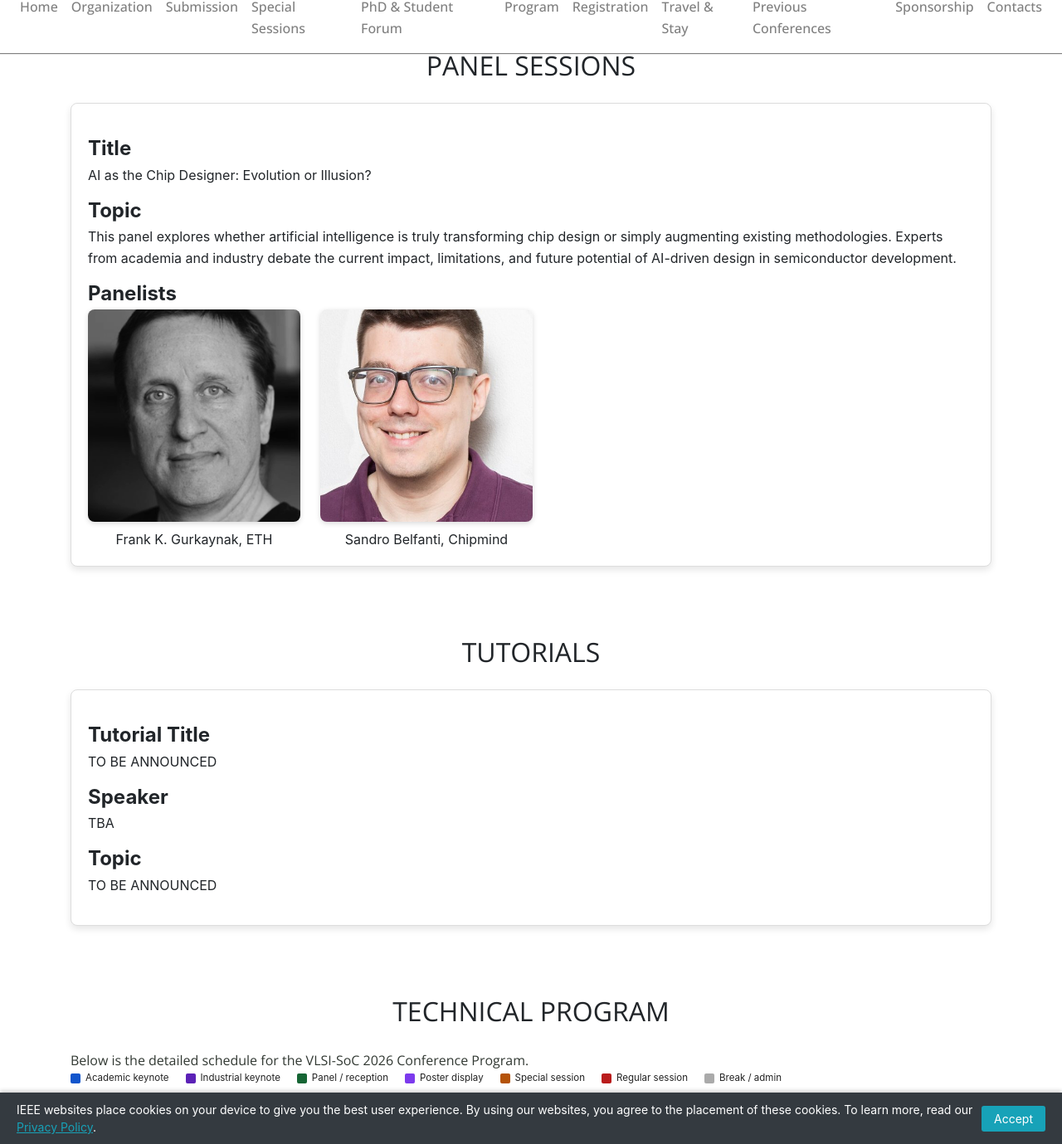
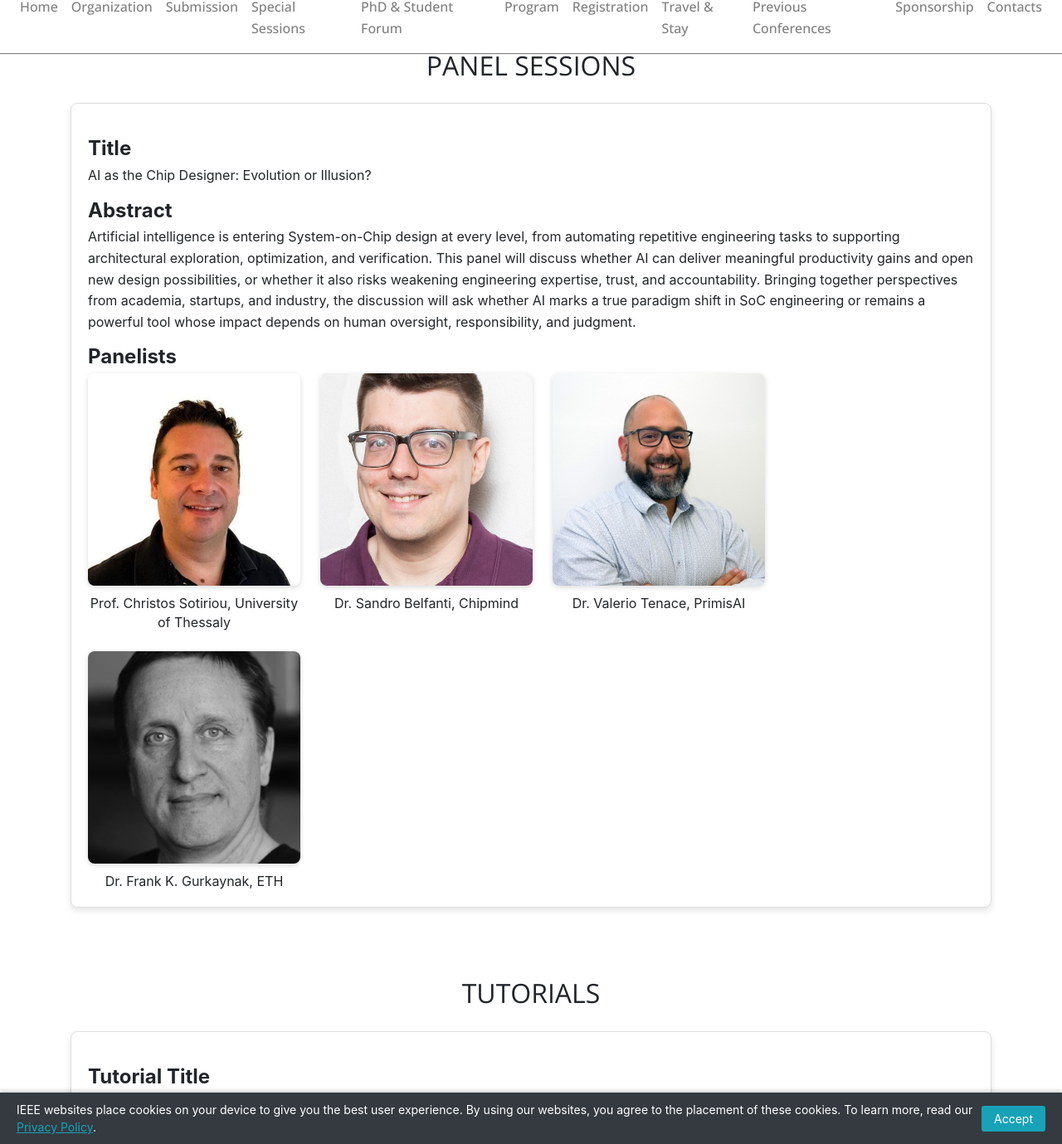
Before and after one commit to vlsi-soc/vlsi-soc, a Jekyll site: the page built from program.md, in a window 1280 px wide and 1400 px high, scrolled down 6353 px, cut to the strip 21-1400 px from the top of the window. Shown: the whole strip at 83% size. Built offline with Jekyll 4.4.1, drawn with Linux system fonts in a browser that asks for light colours; nearby versions of some CDN libraries.

Commit message:
Add panel session details

```diff
--- a/_data/keynotes.yml
+++ b/_data/keynotes.yml
@@ -72,9 +72,13 @@ tutorials:
 
 panel_sessions:
   - title: "AI as the Chip Designer: Evolution or Illusion?"
-    topic: "This panel explores whether artificial intelligence is truly transforming chip design or simply augmenting existing methodologies. Experts from academia and industry debate the current impact, limitations, and future potential of AI-driven design in semiconductor development."
+    abstract: "Artificial intelligence is entering System-on-Chip design at every level, from automating repetitive engineering tasks to supporting architectural exploration, optimization, and verification. This panel will discuss whether AI can deliver meaningful productivity gains and open new design possibilities, or whether it also risks weakening engineering expertise, trust, and accountability. Bringing together perspectives from academia, startups, and industry, the discussion will ask whether AI marks a true paradigm shift in SoC engineering or remains a powerful tool whose impact depends on human oversight, responsibility, and judgment."
     panelists:
-      - name: "Frank K. Gurkaynak, ETH"
+      - name: "Prof. Christos Sotiriou, University of Thessaly"
+        photo: "speaker-sotiriou.jpg"
+      - name: "Dr. Sandro Belfanti, Chipmind"
+        photo: "speaker-belfanti.png"
+      - name: "Dr. Valerio Tenace, PrimisAI"
+        photo: "speaker-tenace.jpeg"
+      - name: "Dr. Frank K. Gurkaynak, ETH"
         photo: "speaker-gurkaynak.png"
-      - name: "Sandro Belfanti, Chipmind"
-        photo: "speaker-belfanti.png"
--- a/_includes/keynotes.html
+++ b/_includes/keynotes.html
@@ -79,8 +79,8 @@
    <div class="keynote-details">
       <h4>Title</h4>
       <p>{{ panel.title }}</p>
-      <h4>Topic</h4>
-      <p>{{ panel.topic }}</p>
+      <h4>Abstract</h4>
+      <p>{{ panel.abstract }}</p>
       {% if panel.panelists and panel.panelists.size > 0 %}
       <h4>Panelists</h4>
       <div class="panelists-list">
```
Also changed, not shown: img/speaker-sotiriou.jpg (added), img/speaker-tenace.jpeg (added).
